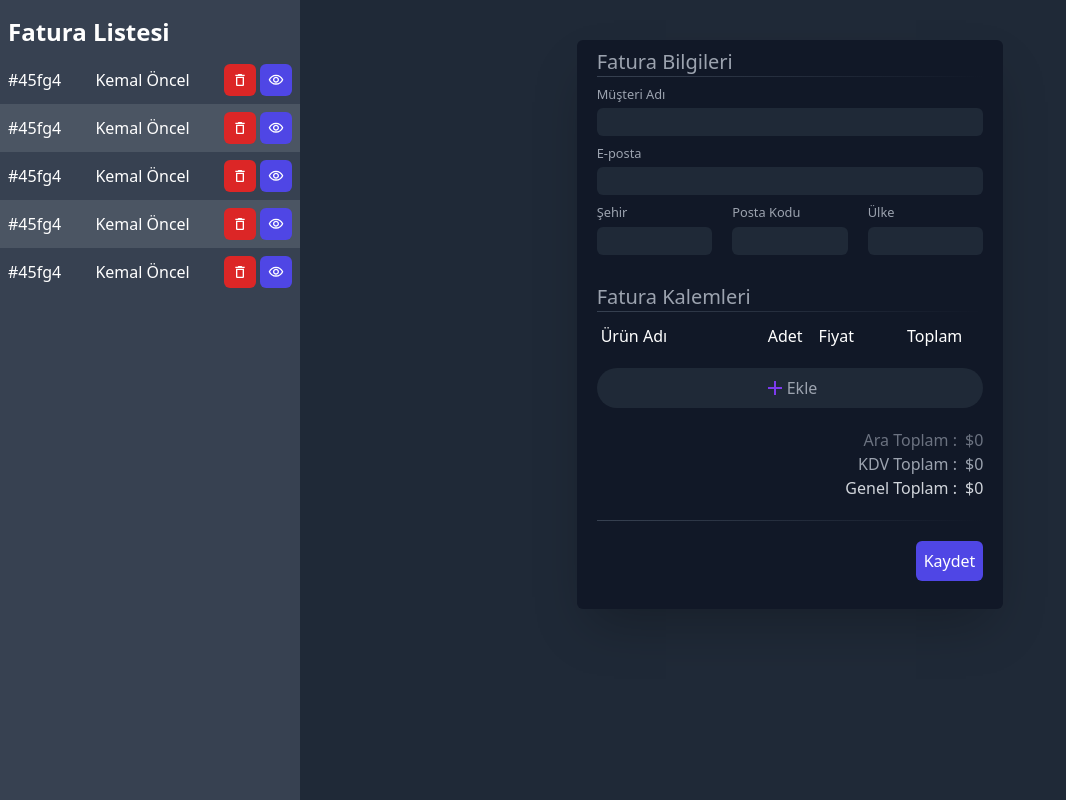
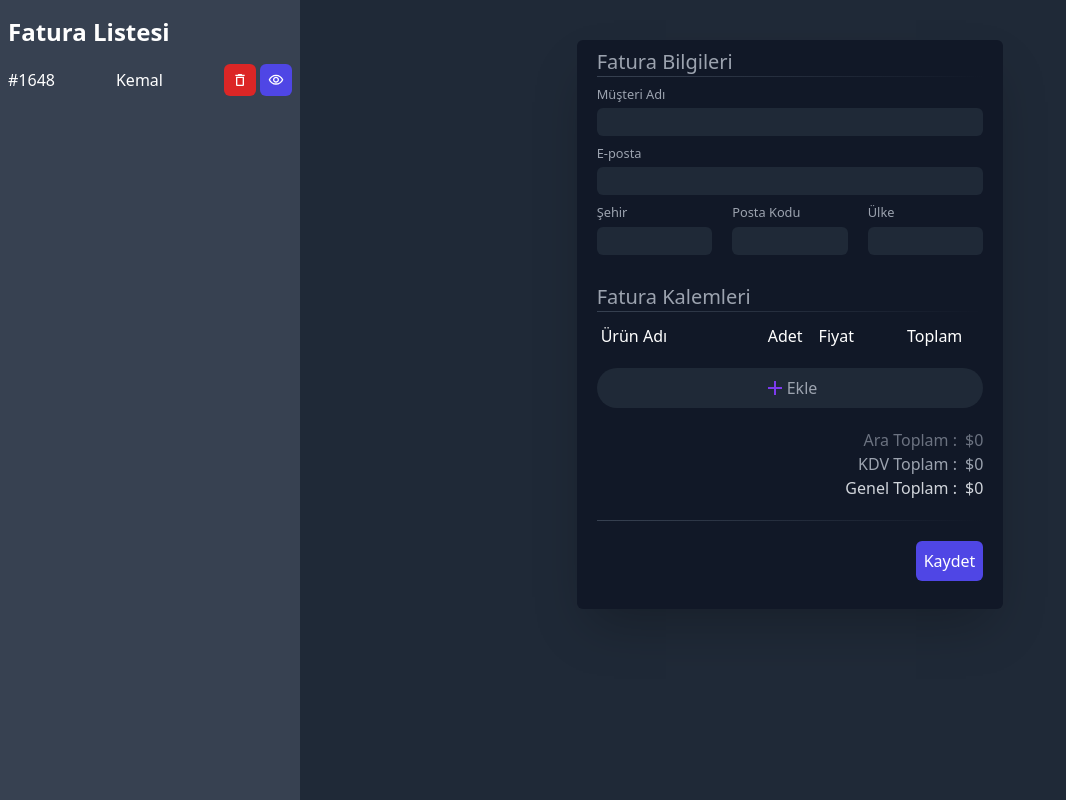
Before and after one commit to kemaloncell/invoice-app, a Vue app: page / in a window 1280 px wide. Shown: the whole page, without its empty margins (0-1066 px from the left). Built offline with nearby package versions, Linux system fonts and the light colour scheme.

Commit message:
create invoice list

```diff
--- a/src/App.vue
+++ b/src/App.vue
@@ -1,11 +1,43 @@
 <template>
   <div class="w-screen h-screen bg-gray-800 flex flex-row text-white items-start justify-center">
-      <app-sidebar />
-      <app-invoice-content />
+      <app-sidebar  :editInvoices="editInvoices"  :invoiceList="invoiceList"/>
+      <app-invoice-content :saveInvoice="saveInvoice" :activeInvoices="state.activeInvoices"/>
   </div>
 </template>
 <script setup>
+import {ref, reactive} from 'vue'
 import appSidebar from './components/appSidebar.vue'
 import appInvoiceContent from './components/appInvoiceContent.vue'
 
+
+const invoiceList = ref([
+  {
+    id: new Date().getTime(),
+    contact: {
+      contact_name: 'Kemal',
+      email: 'kemal@gmail.com',
+      city: 'izmir',
+      country: 'Türkiye',
+      zipcode: '35523',
+    },
+    items: [
+      {
+        id: new Date().getTime(),
+        name: 'demo',
+        quantity: 1,
+        unit_price: 10.0,
+        total_price: 10.0,
+      }
+    ],
+  }
+])
+const saveInvoice = (invoice) => {
+    invoiceList.value.push(invoice)
+}
+
+const state =  reactive({activeInvoices: null})
+const editInvoices = ((invoice) => {
+  state.activeInvoices = invoice
+})
+
 </script>
--- a/src/components/appInvoiceContent.vue
+++ b/src/components/appInvoiceContent.vue
@@ -13,7 +13,7 @@
 
   <hr class="bg-gradient-to-r h-[1px] border-none from-gray-700 mt-5" />
   <div class="actionbar text-right my-5">
-    <button @click="CalculatePrice"  class="purple-button">Kaydet</button>
+    <button @click="onSubmit"  class="purple-button">Kaydet</button>
   </div>
   </section>
 </template>
@@ -21,8 +21,16 @@
 import InvoiceItems from './invoiceItems.vue'
 import InvoiceSummary from "./invoiceSummary.vue";
 import ContactSection from "./contactSection.vue";
-import {reactive, provide} from "vue";
+import {reactive, provide, watch} from "vue";
 
+const props = defineProps({
+    saveInvoice: {
+        type: Function,
+        required: true
+    },
+  activeInvoices:[Object, null]
+
+})
 
 const state = reactive({
     contact: {
@@ -51,10 +59,19 @@ const DeleteInvoiceItem = (invoiceItem) => {
 }
 provide('DeleteInvoiceItem', DeleteInvoiceItem)
 
-const CalculatePrice = () => {
-
+const onSubmit = () => {
+  props.saveInvoice({...state, created_at: new Date(), id: new Date().getTime()})
+  state.contact = {}
+  state.items = []
 }
 
 
+watch(() =>props.activeInvoices, (activeInvoices) => {
+  if (activeInvoices) {
+    state.contact = {...activeInvoices.contact}
+    state.items = [...activeInvoices.items]
+  }
+})
+
 
 </script>
--- a/src/components/appSidebar.vue
+++ b/src/components/appSidebar.vue
@@ -1,9 +1,9 @@
 <template>
   <aside class="bg-gray-700 w-[300px] h-screen">
     <h3 class="text-2xl font-bold mt-2 p-2">Fatura Listesi</h3>
-    <div v-for="i in 5" :key="i" class="odd:bg-gray-600 flex justify-between items-center p-2">
-      <span>#45fg4</span>
-      <span>Kemal Öncel</span>
+    <div v-for="invoice in invoiceList" :key="invoice.id" class="odd:bg-gray-600 flex justify-between items-center p-2">
+      <span>#{{invoice.id.toString().slice(0,4)}}</span>
+      <span>{{invoice.contact.contact_name}}</span>
       <span>
           <button class="danger-button mr-1">
             <svg xmlns="http://www.w3.org/2000/svg" class="fill-current" height="16" viewBox="0 0 24 24" width="16">
@@ -11,7 +11,7 @@
               <path d="M16 9v10H8V9h8m-1.5-6h-5l-1 1H5v2h14V4h-3.5l-1-1zM18 7H6v12c0 1.1.9 2 2 2h8c1.1 0 2-.9 2-2V7z" />
             </svg>
           </button>
-          <button class="purple-button">
+          <button @click="editInvoices(invoice)" class="purple-button">
             <svg class="fill-current" xmlns="http://www.w3.org/2000/svg" height="16" viewBox="0 0 24 24" width="16">
               <path d="M0 0h24v24H0V0z" fill="none" />
               <path
@@ -23,3 +23,14 @@
     </div>
   </aside>
 </template>
+
+<script setup>
+  const props = defineProps({
+    invoiceList: {
+      type: Array,
+    },
+    editInvoices: {
+      type: Function,
+    },
+  })
+</script>
```
